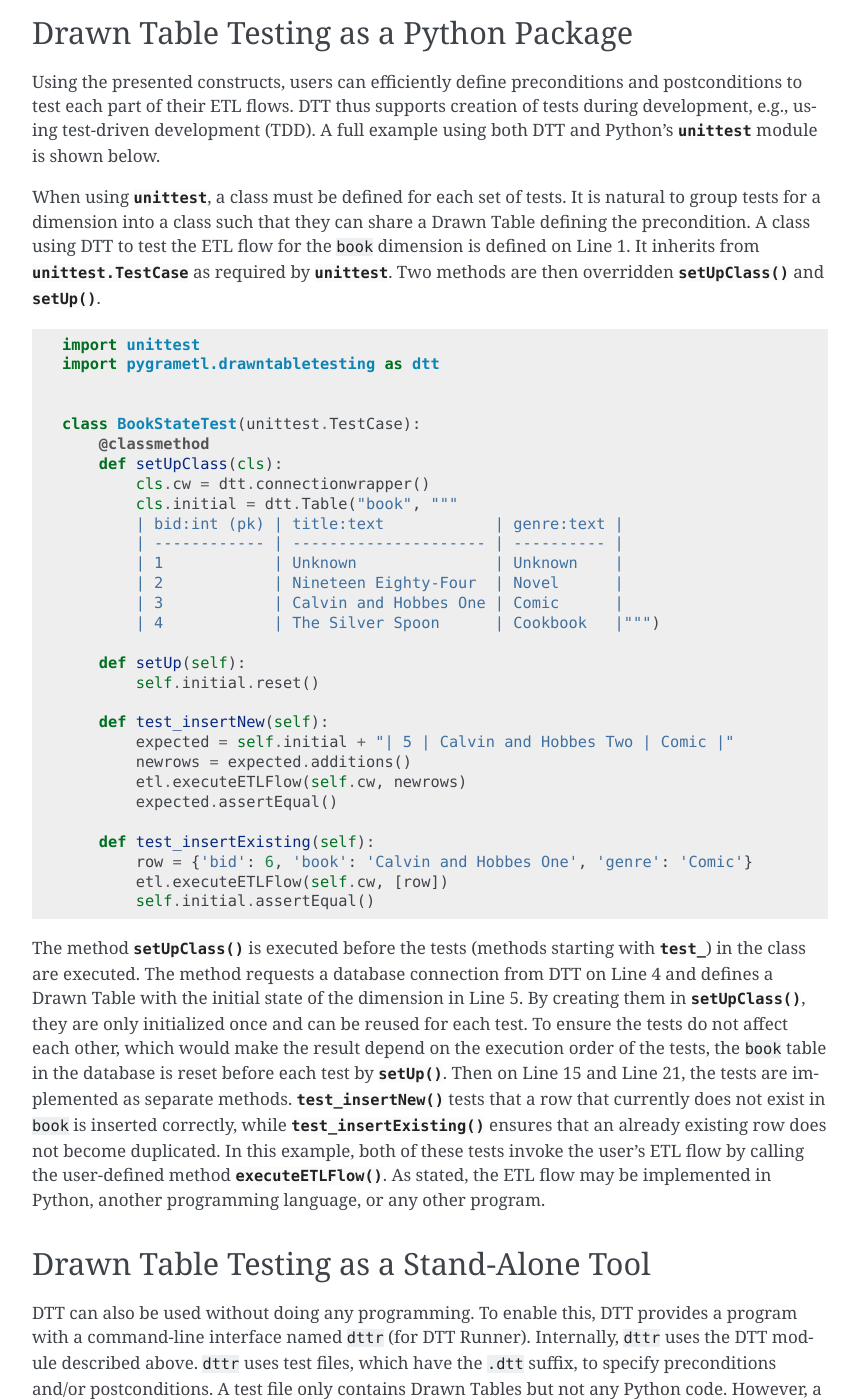
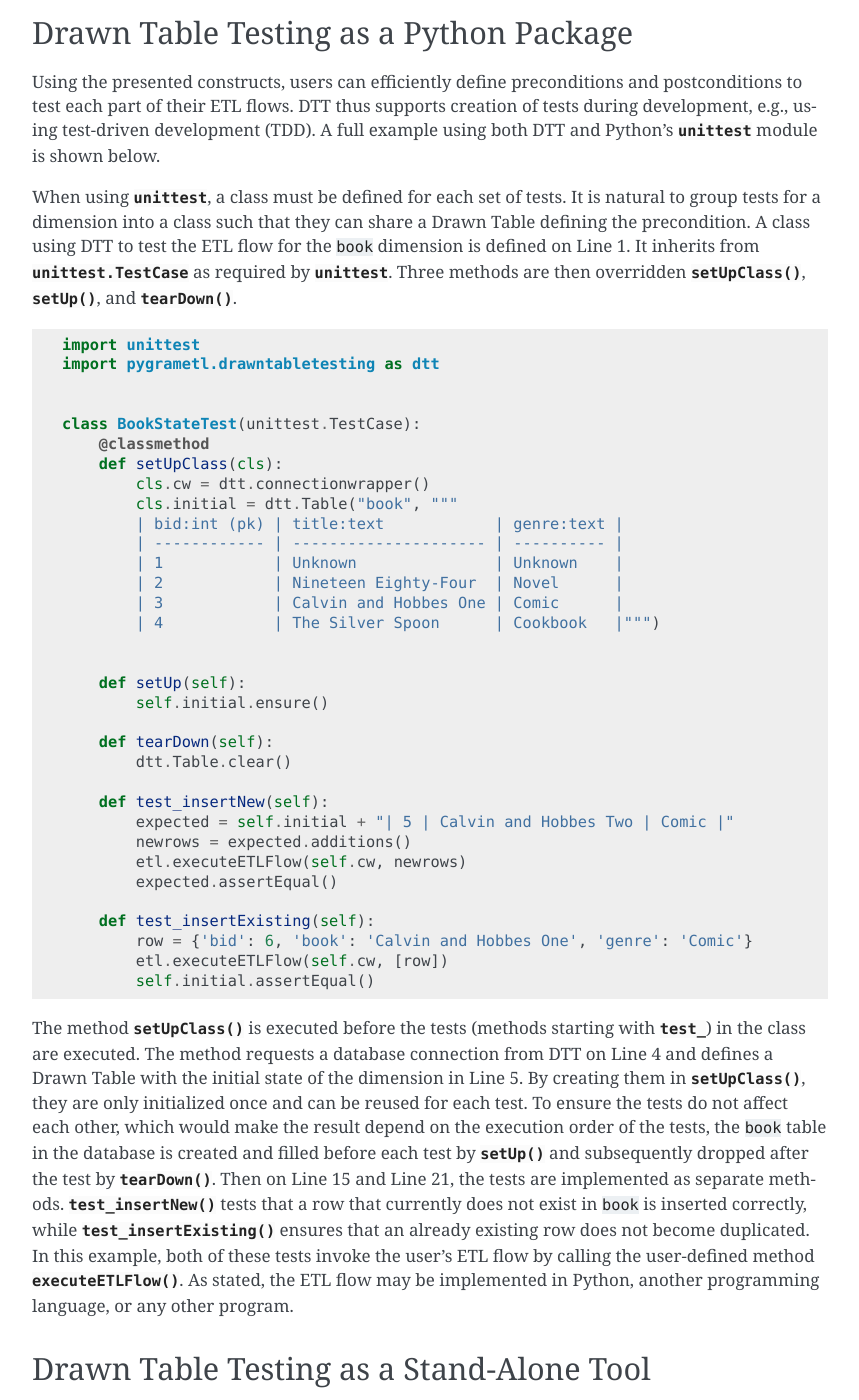
Before and after one commit to chrthomsen/pygrametl, a Sphinx documentation site: the page built from docs/examples/testing.rst, in a window 1280 px wide and 1400 px high, scrolled down 6914 px. Shown: the whole window, without its empty margins (320-1179 px from the left). Built offline with Sphinx 7.4.7, drawn with Linux system fonts in a browser that asks for light colours; pages that are not in the unit, such as notebooks, are missing from menus.

Commit message:
Fixes to avoid deadlock. Example updated to use clear

```diff
--- a/docs/examples/testing.rst
+++ b/docs/examples/testing.rst
@@ -384,8 +384,8 @@ When using :mod:`.unittest`, a class must be defined for each set of tests. It
 is natural to group tests for a dimension into a class such that they can share a
 Drawn Table defining the precondition. A class using DTT to test the ETL flow for the
 ``book`` dimension is defined on Line 1. It inherits from :class:`.unittest.TestCase`
-as required by :mod:`.unittest`. Two methods are then overridden :meth:`.setUpClass()`
-and :meth:`.setUp()`.
+as required by :mod:`.unittest`. Three methods are then overridden :meth:`.setUpClass()`,
+:meth:`.setUp()`, and :meth:`tearDown()`.
 
 .. code-block:: python
 
@@ -397,7 +397,7 @@ and :meth:`.setUp()`.
 	@classmethod
 	def setUpClass(cls):
 	    cls.cw = dtt.connectionwrapper()
-	    cls.initial = dtt.Table("book", """
+   	    cls.initial = dtt.Table("book", """
 	    | bid:int (pk) | title:text            | genre:text |
 	    | ------------ | --------------------- | ---------- |
 	    | 1            | Unknown               | Unknown    |
@@ -405,8 +405,12 @@ and :meth:`.setUp()`.
 	    | 3            | Calvin and Hobbes One | Comic      |
 	    | 4            | The Silver Spoon      | Cookbook   |""")
 
+
 	def setUp(self):
-	    self.initial.reset()
+	    self.initial.ensure()
+
+	def tearDown(self):
+	    dtt.Table.clear()
 
 	def test_insertNew(self):
 	    expected = self.initial + "| 5 | Calvin and Hobbes Two | Comic |"
@@ -425,8 +429,9 @@ connection from DTT on Line 4 and defines a Drawn Table with the initial state
 of the dimension in Line 5. By creating them in :meth:`.setUpClass()`, they are
 only initialized once and can be reused for each test. To ensure the tests do
 not affect each other, which would make the result depend on the execution
-order of the tests, the ``book`` table in the database is reset before each
-test by :meth:`.setUp()`. Then on Line 15 and Line 21, the tests are implemented
+order of the tests, the ``book`` table in the database is created and filled before each
+test by :meth:`.setUp()` and subsequently dropped after the test by :meth:`tearDown()`.
+Then on Line 15 and Line 21, the tests are implemented
 as separate methods. :meth:`.test_insertNew()` tests that a row that currently
 does not exist in ``book`` is inserted correctly, while :meth:`.test_insertExisting()`
 ensures that an already existing row does not become duplicated. In this example,
```
Also changed, not shown: 1 other file.
